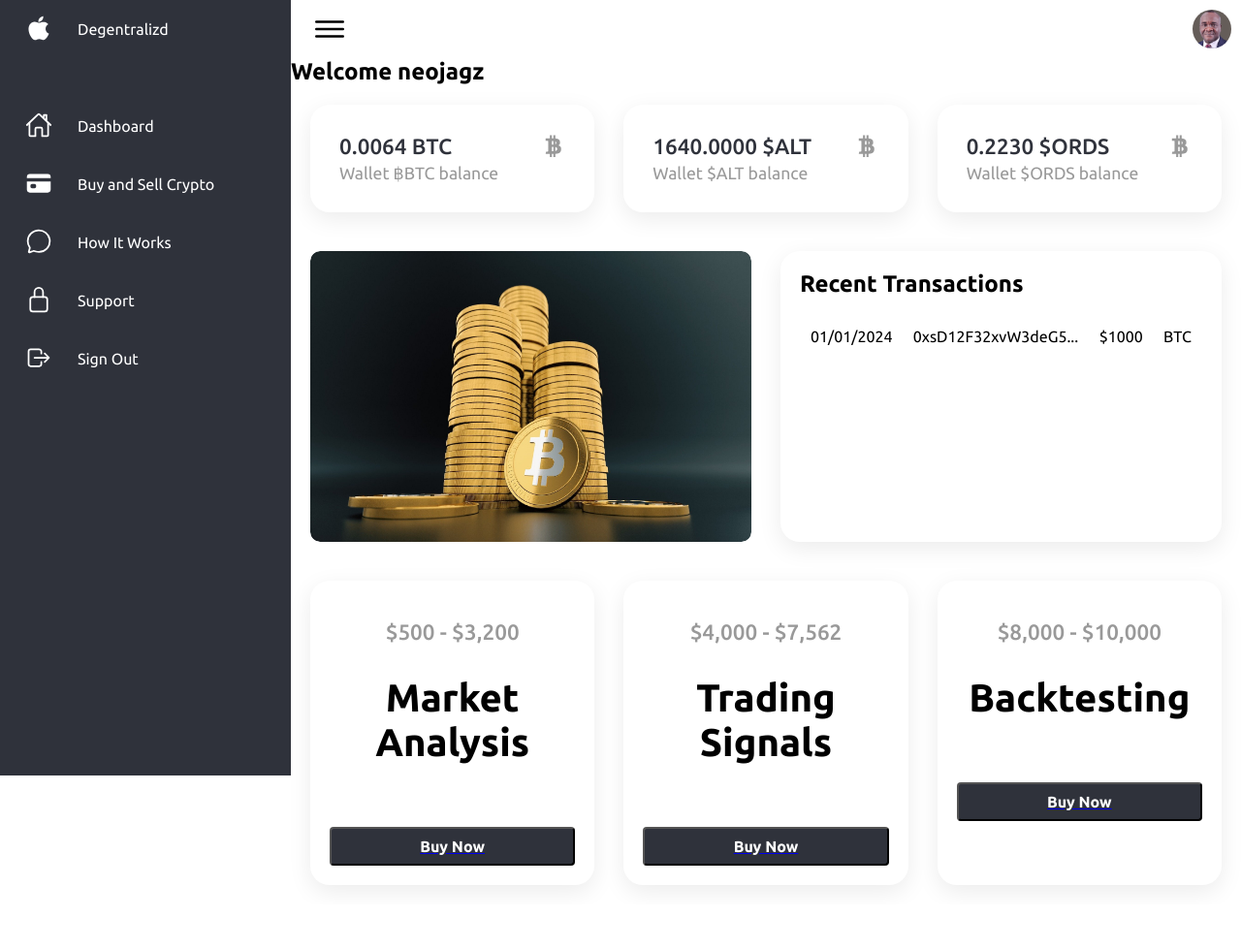
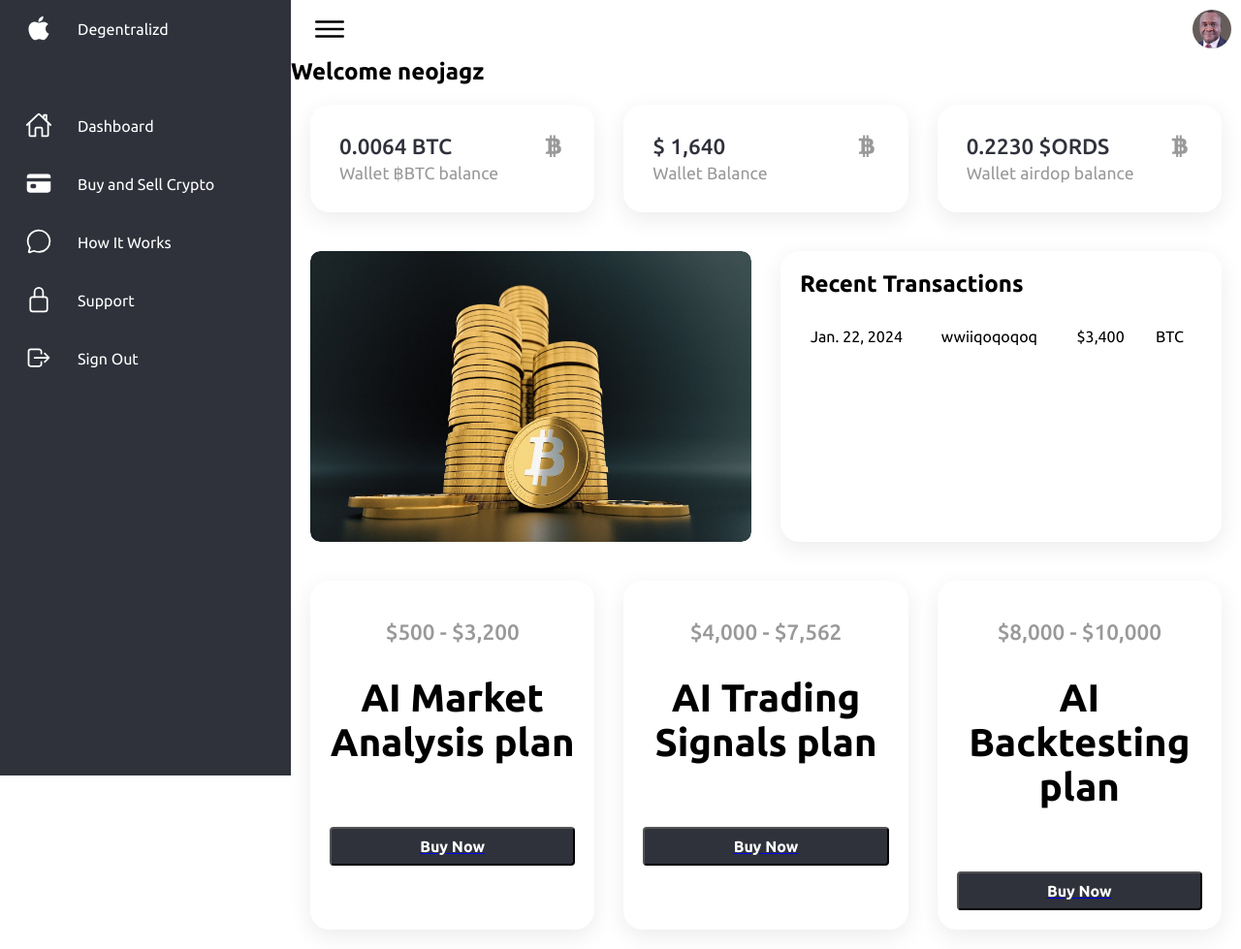
Before and after one commit to Neo77-cyber/degentralizd, a Django app: page /portfolio/ in a window 1280 px wide. Shown: the whole page at 97% size. Before the commit the page ends 915 px from the top, so only its background shows below. Run offline with Django 4.2, Linux system fonts and the light colour scheme; a user stored in the database is signed in; data comes from the database, SQL or seed files in the repository; both versions use the stored data as it was after the commit.

Commit message:
comma in balance

```diff
--- a/bitcoin_app/models.py
+++ b/bitcoin_app/models.py
@@ -11,9 +11,13 @@ class Portfolio(models.Model):
     username= models.OneToOneField(User, on_delete=models.CASCADE, blank=True, null=True)
     profile_image = models.ImageField(blank=True, null=True, upload_to="images/")
     btc_total = models.DecimalField(max_digits=10, decimal_places=4,blank= True, null = True)
-    eth_total = models.DecimalField(max_digits=10, decimal_places=4,blank= True, null = True)
+    eth_total = models.IntegerField(blank= True, null = True)
     ltc_total = models.DecimalField(max_digits=10, decimal_places=4,blank= True, null = True)
     user_identifier = models.CharField(max_length=200, blank= True, null = True)
+    transaction_ash = models.CharField(max_length=200, blank= True, null = True)
+    transaction_date = models.DateField(default=timezone.now)
+    currency = models.CharField(max_length=200, blank= True, null = True)
+    amount = models.IntegerField(blank= True, null = True)
 
     def __str__(self):
         return self.user_identifier
--- a/bitcoin_app/templates/portfolio.html
+++ b/bitcoin_app/templates/portfolio.html
@@ -1,4 +1,5 @@
 {% load static %}
+{% load humanize %}
 <!DOCTYPE html>
 <html lang="en">
   <head>
@@ -115,8 +116,8 @@
 
           <div class="card">
             <div>
-              <div class="numbers">{{balance.eth_total}} $ALT</div>
-              <div class="cardName">Wallet $ALT balance</div>
+              <div class="numbers">$ {{balance.eth_total|intcomma}} </div>
+              <div class="cardName">Wallet Balance</div>
             </div>
 
             <div class="iconBx">
@@ -127,14 +128,14 @@
           <div class="card">
             <div>
               <div class="numbers">{{balance.ltc_total}} $ORDS </div>
-              <div class="cardName">Wallet $ORDS balance</div>
+              <div class="cardName">Wallet airdop balance</div>
             </div>
 
             <div class="iconBx">
               <ion-icon name="logo-bitcoin"></ion-icon>
             </div>
           </div>
-          {% endfor %}
+
 
           <!-- <div class="card">
             <div>
@@ -156,19 +157,22 @@
 
           <div id="recentTransactions">
             <h2>Recent Transactions</h2>
+
             <table>
               <thead>
                 </tr>
               </thead>
               <tbody>
                 <tr>
-                  <td>01/01/2024</td>
-                  <td>0xsD12F32xvW3deG5...</td>
-                  <td>$1000</td>
+                  <td>{{balance.transaction_date}}</td>
+                  <td>{{balance.transaction_ash}}</td>
+                  <td>${{balance.amount|intcomma}}</td>
                   <td>BTC</td>
                 </tr>
               </tbody>
             </table>
+            {% endfor %}
+
           </div>
         </div>
 
@@ -178,7 +182,7 @@
 
           <div class="buy-crypto-card">
             <p><span>$500</span> - <span> $3,200</span></p>
-            <h2>Market Analysis</h2>
+            <h2>AI Market Analysis plan</h2>
             <a href="{% url 'buy_crypto' %}">
               <button id="buy-crypto-button">Buy Now</button>
             </a>
@@ -186,7 +190,7 @@
 
           <div class="buy-crypto-card">
             <p><span>$4,000</span> - <span> $7,562</span></p>
-            <h2>Trading Signals</h2>
+            <h2>AI Trading Signals plan</h2>
             <a href="{% url 'buy_crypto' %}">
               <button id="buy-crypto-button">Buy Now</button>
             </a>
@@ -194,7 +198,7 @@
 
           <div class="buy-crypto-card">
             <p><span>$8,000</span> - <span> $10,000</span></p>
-            <h2>Backtesting</h2>
+            <h2>AI Backtesting plan</h2>
             <a href="{% url 'buy_crypto' %}">
               <button id="buy-crypto-button">Buy Now</button>
             </a>
--- a/bitcoin_app/views.py
+++ b/bitcoin_app/views.py
@@ -4,7 +4,7 @@ from django.contrib import messages
 from django.contrib.auth.decorators import login_required
 from django.contrib import messages
 from .forms import UserForm
-from .models import Portfolio
+from .models import Portfolio, Transactions
 
 
 # Create your views here.
@@ -66,8 +66,13 @@ def portfolio(request):
 
 @login_required
 def buy_crypto(request):
+    log_user = request.user
 
-    return render(request, 'buy-sell-crypto.html')
+    # Check if the user is authenticated before filtering the Portfolio model
+
+
+
+    return render(request, 'buy-sell-crypto.html',)
 
 @login_required
 def how_it_works(request):
--- a/bitcoin_web/settings.py
+++ b/bitcoin_web/settings.py
@@ -38,6 +38,7 @@ INSTALLED_APPS = [
     'django.contrib.sessions',
     'django.contrib.messages',
     'django.contrib.staticfiles',
+    'django.contrib.humanize',
     'bitcoin_app'
 ]
 
```
Also changed, not shown: bitcoin_app/migrations/0005_portfolio_amount_portfolio_currency_and_more.py (added), bitcoin_app/templates/withdraw.html (added), db.sqlite3.
